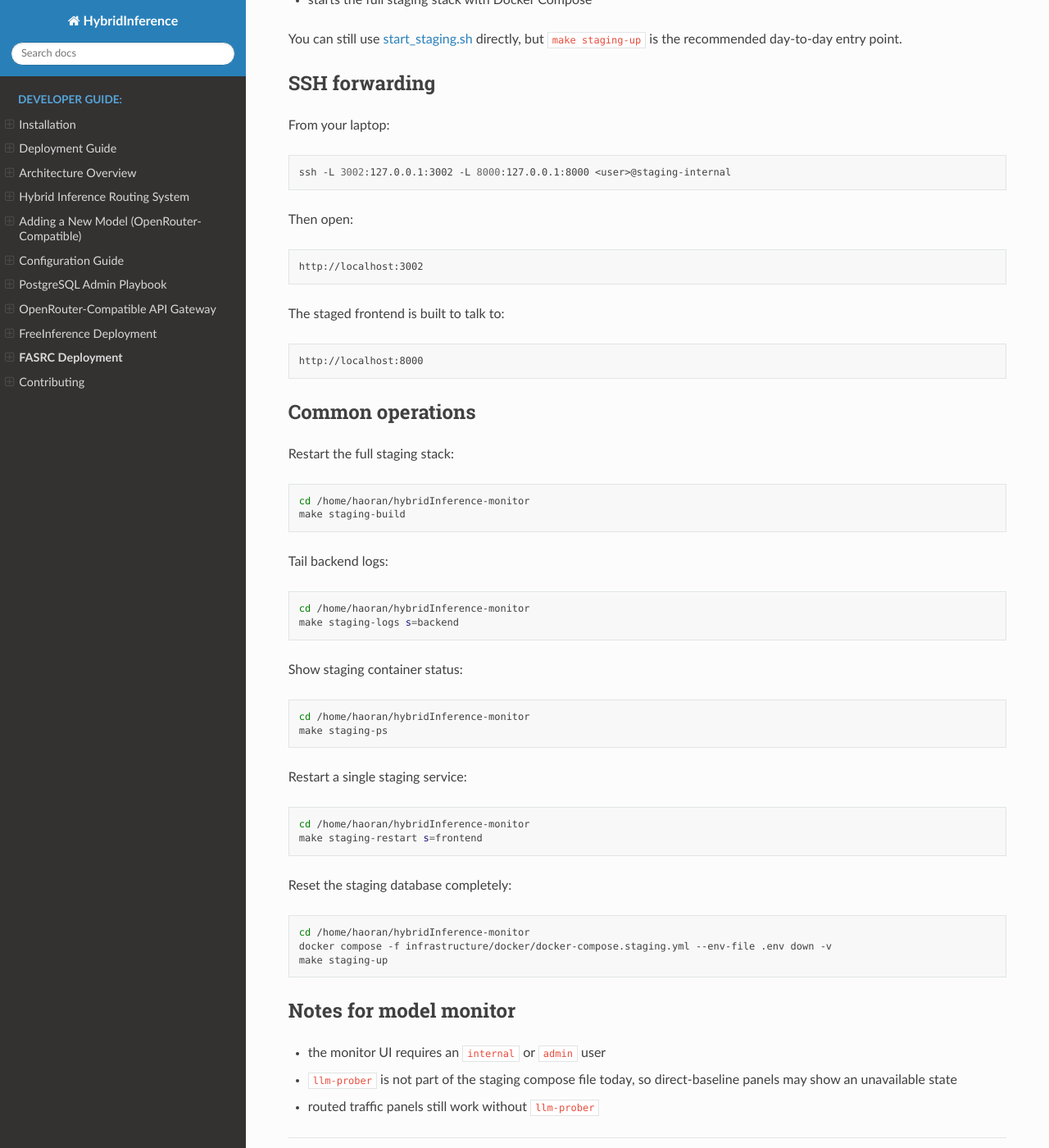
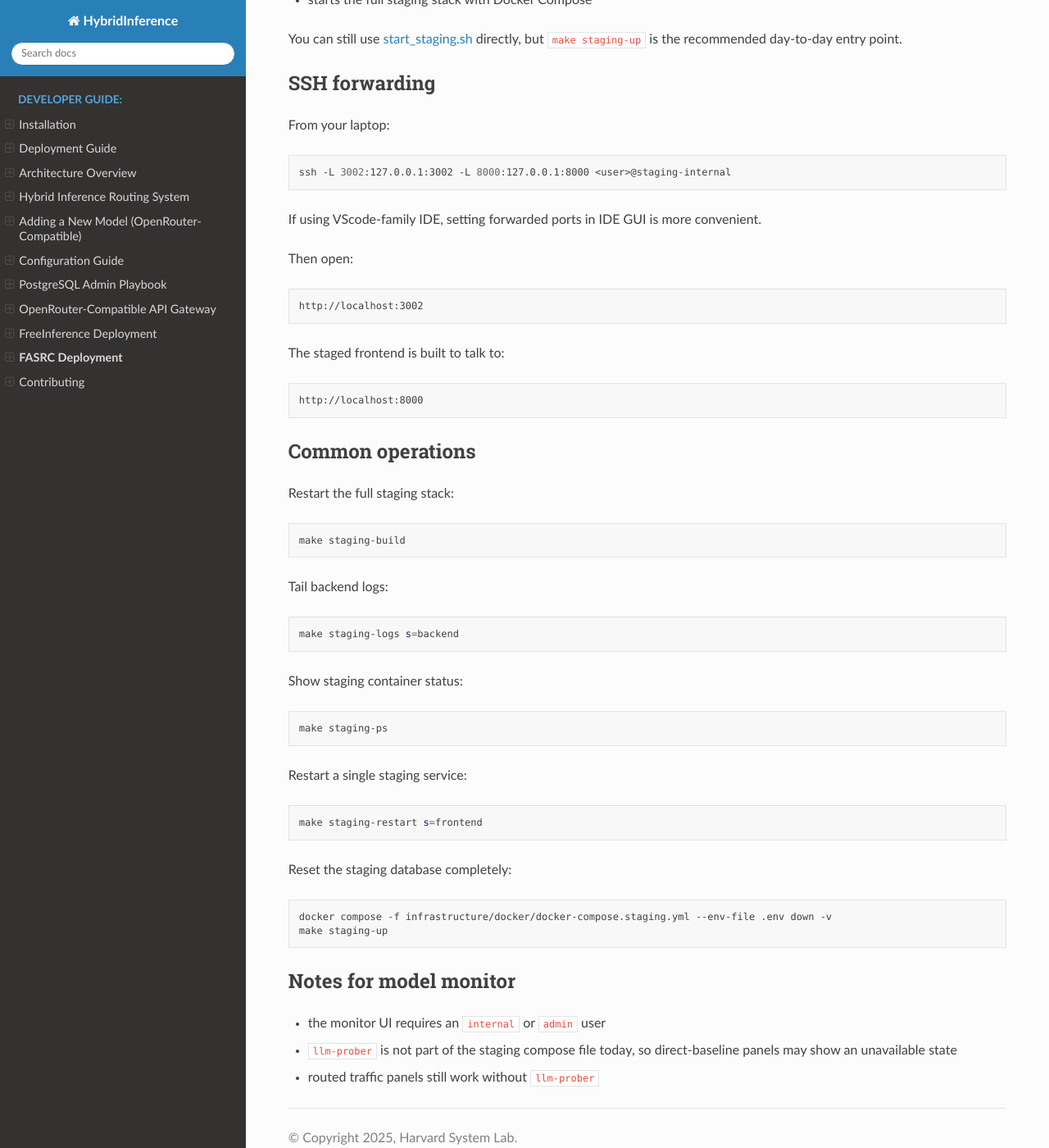
Before and after one commit to B-A-M-N/hybridInference, a Sphinx documentation site: the page built from docs/source/developer/staging.md, in a window 1280 px wide and 1400 px high, scrolled down 1733 px. Shown: the whole window at 82% size. Built offline with Sphinx 7.4.7 and the Read the Docs theme 3.1.0, drawn with Linux system fonts in a browser that asks for light colours; some of the changed text lies outside the part shown.

Commit message:
docs: human review, remove unwanted content

````diff
--- a/docs/source/developer/staging.md
+++ b/docs/source/developer/staging.md
@@ -2,7 +2,7 @@
 
 This staging setup is fully Dockerized. The backend, frontend, database, and
 observability services all run under
-[docker-compose.staging.yml](/home/haoran/hybridInference-monitor/infrastructure/docker/docker-compose.staging.yml).
+[docker-compose.staging.yml](docker-compose.staging.yml).
 
 ## Why this staging shape
 
@@ -25,7 +25,7 @@ observability services all run under
 Run this once on a fresh staging server:
 
 ```bash
-cd /home/haoran/hybridInference-monitor/scripts/staging
+cd /home/to/dir/scripts/staging
 chmod +x *.sh
 ./bootstrap_server.sh
 newgrp docker
@@ -63,7 +63,7 @@ ADMIN_EMAILS=you@example.com
 ## Start staging
 
 ```bash
-cd /home/haoran/hybridInference-monitor
+cd /path/to/dir
 make staging-up
 ```
 
@@ -73,7 +73,7 @@ This command:
 - builds the current backend and frontend from the worktree
 - starts the full staging stack with Docker Compose
 
-You can still use [start_staging.sh](/home/haoran/hybridInference-monitor/scripts/staging/start_staging.sh)
+You can still use [start_staging.sh](start_staging.sh)
 directly, but `make staging-up` is the recommended day-to-day entry point.
 
 ## SSH forwarding
@@ -83,6 +83,8 @@ From your laptop:
 ```bash
 ssh -L 3002:127.0.0.1:3002 -L 8000:127.0.0.1:8000 <user>@staging-internal
 ```
+
+If using VScode-family IDE, setting forwarded ports in IDE GUI is more convenient.
 
 Then open:
 
@@ -101,35 +103,30 @@ http://localhost:8000
 Restart the full staging stack:
 
 ```bash
-cd /home/haoran/hybridInference-monitor
 make staging-build
 ```
 
 Tail backend logs:
 
 ```bash
-cd /home/haoran/hybridInference-monitor
 make staging-logs s=backend
 ```
 
 Show staging container status:
 
 ```bash
-cd /home/haoran/hybridInference-monitor
 make staging-ps
 ```
 
 Restart a single staging service:
 
 ```bash
-cd /home/haoran/hybridInference-monitor
 make staging-restart s=frontend
 ```
 
 Reset the staging database completely:
 
 ```bash
-cd /home/haoran/hybridInference-monitor
 docker compose -f infrastructure/docker/docker-compose.staging.yml --env-file .env down -v
 make staging-up
 ```
````
